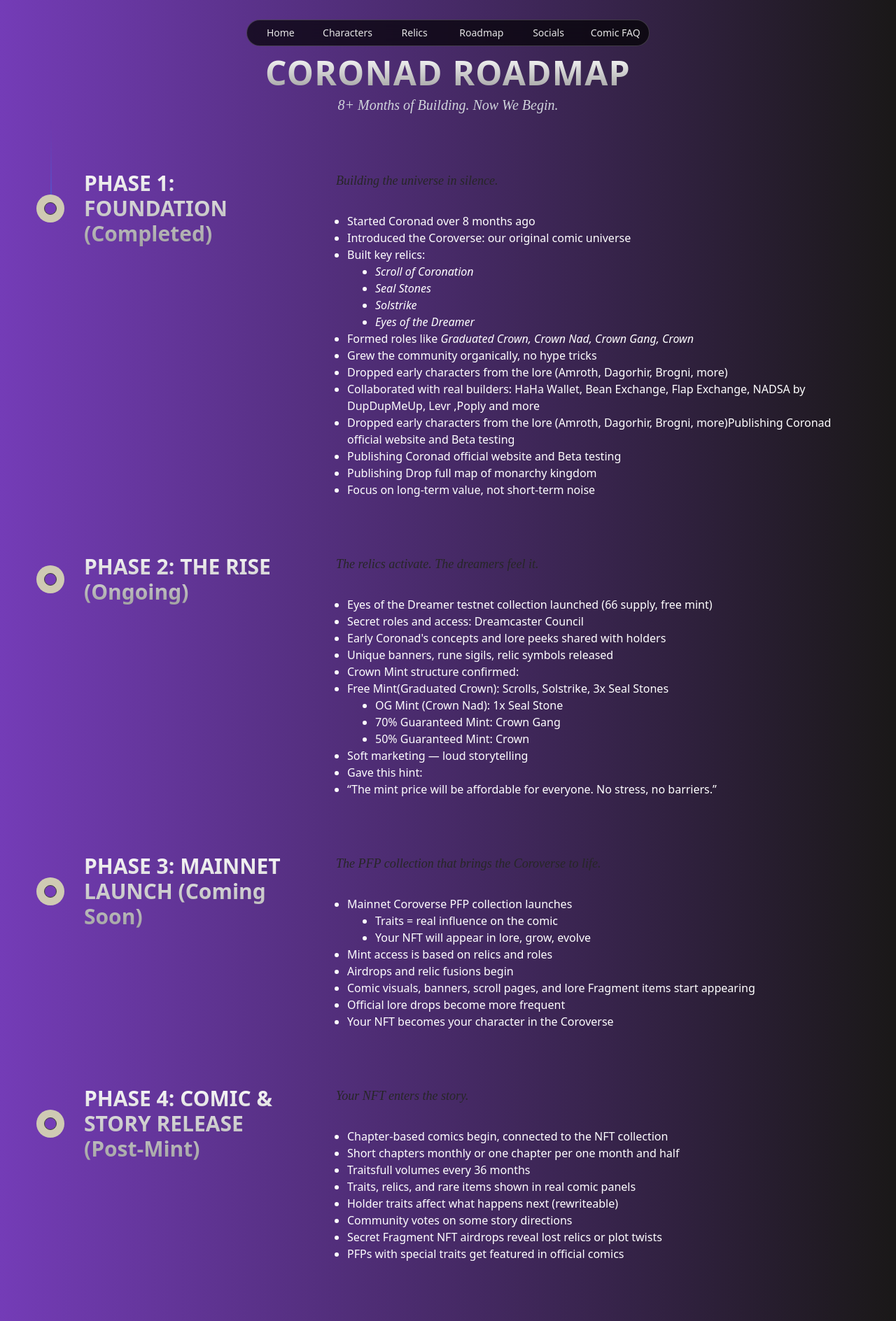
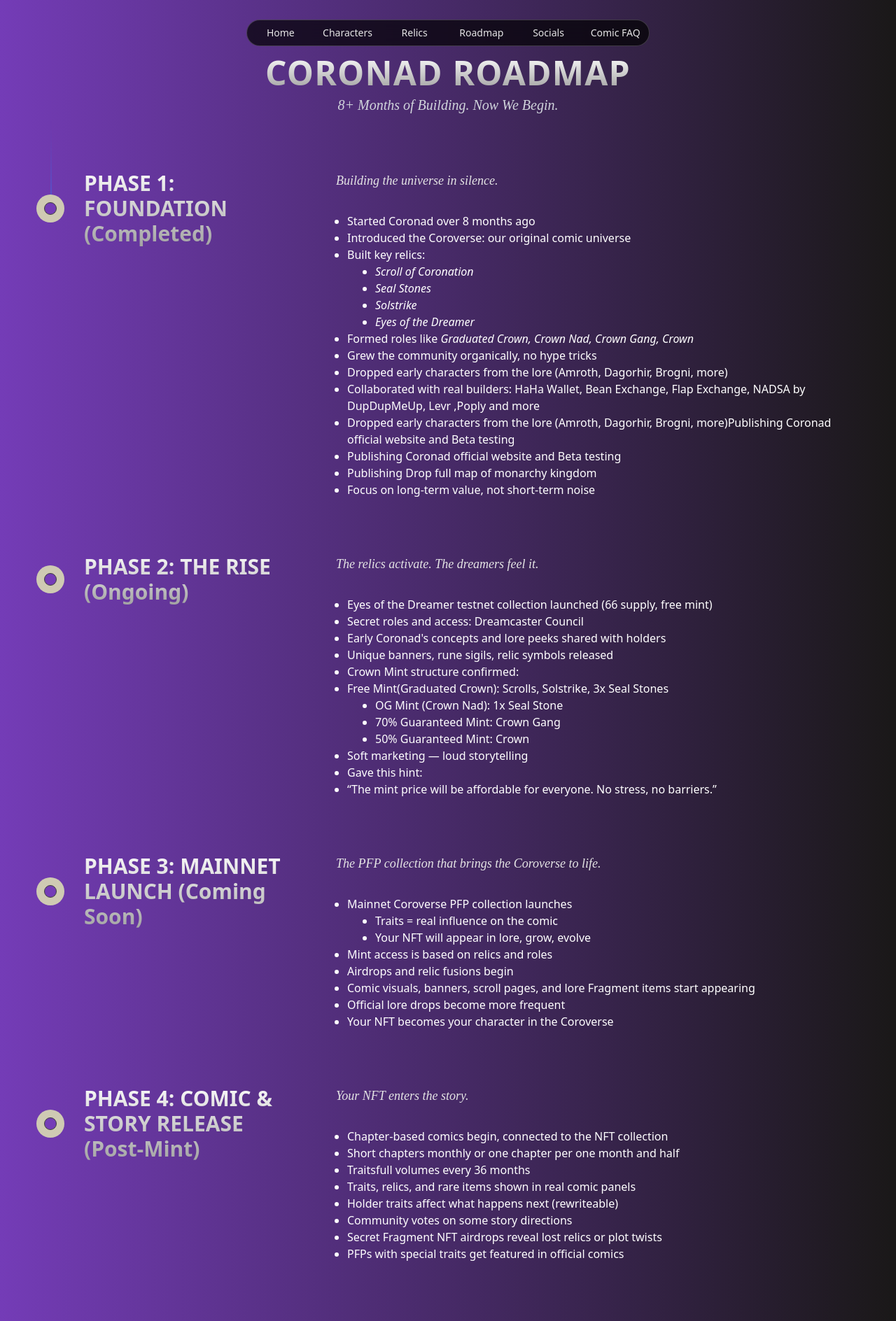
Before and after one commit to TheinSoe137/coronad2.0, a React (Vite) app in the folder coronad/: page /roadmap in a window 1280 px wide. Shown: the top 1888 px of the page at 70% size. Built offline with nearby package versions, Linux system fonts and the light colour scheme; a web font is replaced by a local one.

Commit message:
adjust para color

```diff
--- a/coronad/src/mycomponents/NewRoadmap.jsx
+++ b/coronad/src/mycomponents/NewRoadmap.jsx
@@ -9,7 +9,7 @@ export default function NewRoadmap() {
       content: (
         <div>
           <p
-            className="mb-8 italic text-lg font-normal text-neutral-800 dark:text-neutral-200">
+            className="mb-8 italic text-lg font-normal text-neutral-200 ">
             Building the universe in silence.
 
           </p>
@@ -42,7 +42,7 @@ export default function NewRoadmap() {
       title: "PHASE 2: THE RISE (Ongoing)",
       content: (
         <div>
-          <p className="mb-8 italic text-lg font-normal text-neutral-800 dark:text-neutral-200">The relics activate. The dreamers feel it.</p>
+          <p className="mb-8 italic text-lg font-normal text-neutral-200">The relics activate. The dreamers feel it.</p>
           <ul className="text-white list-disc pl-4 text-sm md:text-base">
             <li>Eyes of the Dreamer testnet collection launched (66 supply, free mint)</li>
 
@@ -85,7 +85,7 @@ export default function NewRoadmap() {
       title: "PHASE 3: MAINNET LAUNCH (Coming Soon)",
       content: (
         <div>
-          <p className="mb-8 italic text-lg font-normal text-neutral-800 dark:text-neutral-200">The PFP collection that brings the Coroverse to life.</p>
+          <p className="mb-8 italic text-lg font-normal text-neutral-200 ">The PFP collection that brings the Coroverse to life.</p>
           <ul className="text-white list-disc pl-4 text-sm md:text-base">
             <li>Mainnet Coroverse PFP collection launches</li>
 
@@ -118,7 +118,7 @@ export default function NewRoadmap() {
       title: "PHASE 4: COMIC & STORY RELEASE (Post-Mint)",
       content: (
         <div>
-          <p className="mb-8 italic text-lg font-normal text-neutral-800 dark:text-neutral-200">Your NFT enters the story.</p>
+          <p className="mb-8 italic text-lg font-normal text-neutral-200 ">Your NFT enters the story.</p>
           <ul className="text-white list-disc pl-4 text-sm md:text-base">
             <li>Chapter-based comics begin, connected to the NFT collection</li>
 
@@ -151,7 +151,7 @@ export default function NewRoadmap() {
       title: "PHASE 5: EXPANSION (Future)",
       content: (
         <div>
-          <p className="mb-8 italic text-lg font-normal text-neutral-800 dark:text-neutral-200">Beyond NFTs — into full storytelling power.</p>
+          <p className="mb-8 italic text-lg font-normal text-neutral-200 ">Beyond NFTs — into full storytelling power.</p>
           <ul className="text-white list-disc pl-4 text-sm md:text-base">
            <li> Digital Comic Sales and Webtoon platform launches kick off via Web3 platforms or NFT-gated access</li>
 
```
